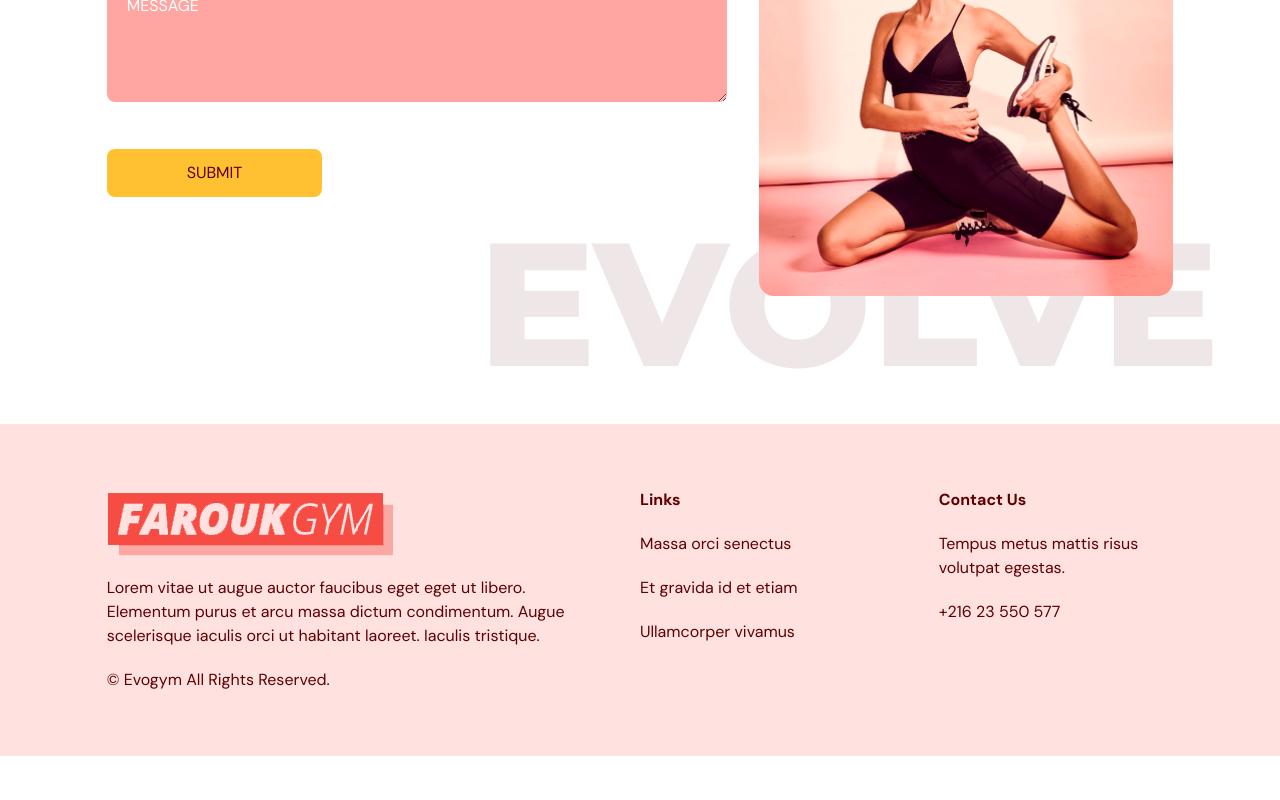
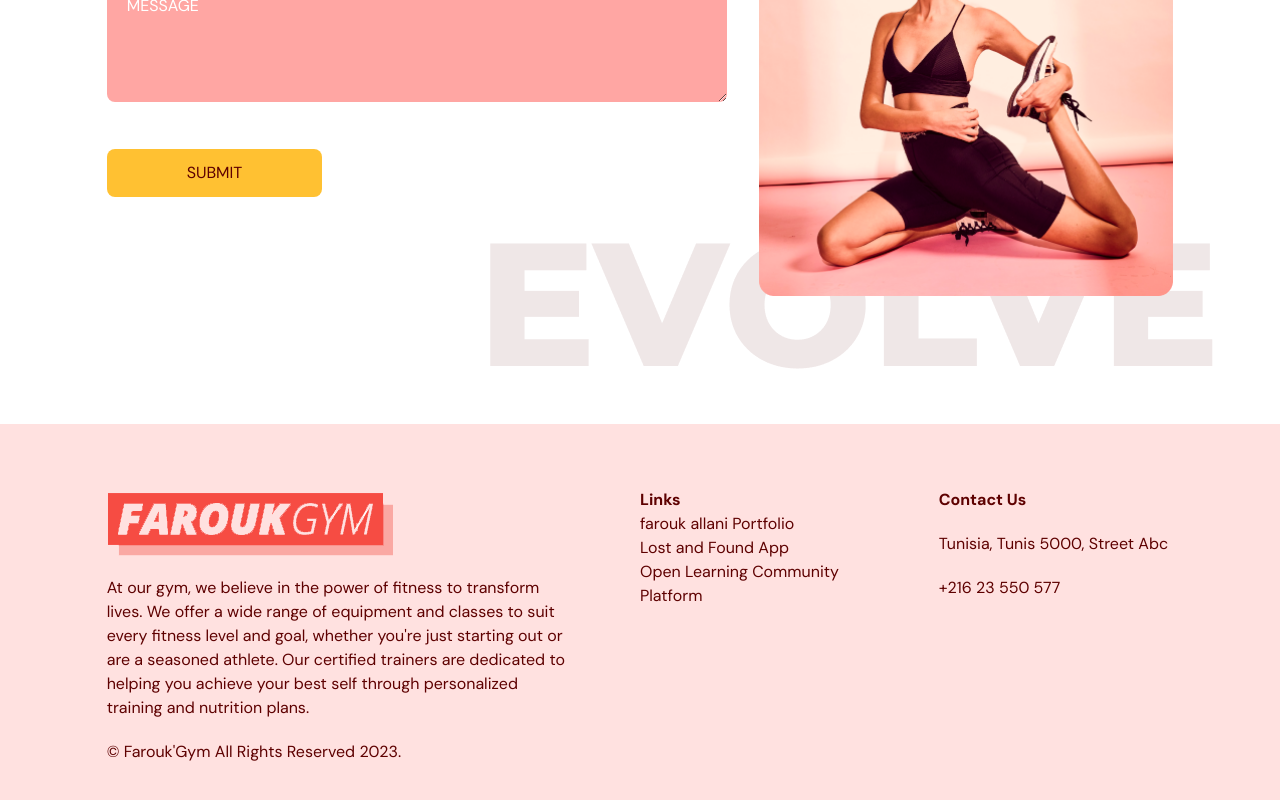
Before and after one commit to farouk-allani/fitness-app, a React (Vite) app: page / in a window 1280 px wide. Shown: the part 3619-4419 px from the top of the page. Before the commit the page ends 4375 px from the top, so only its background shows below. Built offline with nearby package versions, Linux system fonts and the light colour scheme.

Commit message:
feat: edit footer

```diff
--- a/src/scenes/footer/index.tsx
+++ b/src/scenes/footer/index.tsx
@@ -7,21 +7,23 @@ const Footer = () => {
         <div className="mt-16 basis-1/2 md:mt-0">
           <img alt="logo" src={Logo} />
           <p className="my-5">
-            Lorem vitae ut augue auctor faucibus eget eget ut libero. Elementum
-            purus et arcu massa dictum condimentum. Augue scelerisque iaculis
-            orci ut habitant laoreet. Iaculis tristique.
+            At our gym, we believe in the power of fitness to transform lives.
+            We offer a wide range of equipment and classes to suit every fitness
+            level and goal, whether you're just starting out or are a seasoned
+            athlete. Our certified trainers are dedicated to helping you achieve
+            your best self through personalized training and nutrition plans.
           </p>
-          <p>© Evogym All Rights Reserved.</p>
+          <p>© Farouk'Gym All Rights Reserved 2023.</p>
         </div>
         <div className="mt-16 basis-1/4 md:mt-0">
           <h4 className="font-bold">Links</h4>
-          <p className="my-5">Massa orci senectus</p>
-          <p className="my-5">Et gravida id et etiam</p>
-          <p>Ullamcorper vivamus</p>
+          <a className="my-5" href="https://faroukallani.tn">farouk allani Portfolio</a> <br />
+          <a className="my-5" href="https://lostandfound.faroukallani.tn/">Lost and Found App</a> <br />
+          <a className="my-5" href="https://olc.faroukallani.tn/">Open Learning Community Platform</a> <br />
         </div>
         <div className="mt-16 basis-1/4 md:mt-0">
           <h4 className="font-bold">Contact Us</h4>
-          <p className="my-5">Tempus metus mattis risus volutpat egestas.</p>
+          <p className="my-5">Tunisia, Tunis 5000, Street Abc</p>
           <p>+216 23 550 577</p>
         </div>
       </div>
```
